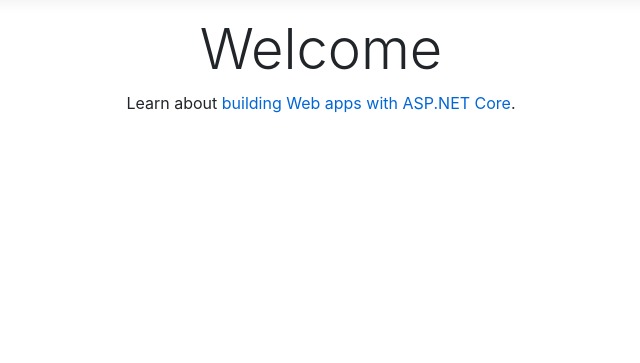
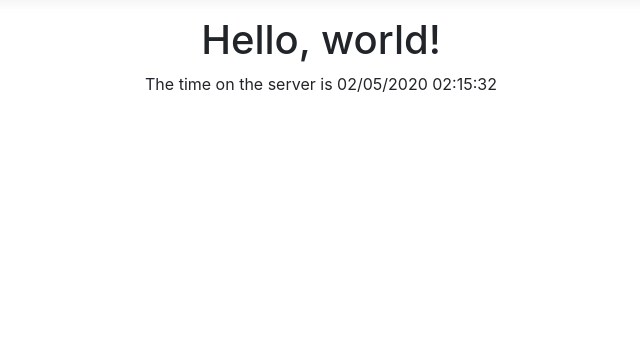
Before and after one commit to PatrickYoussef/SOEN341Project, an ASP.NET Core app: page / in a window 1280 px wide. Shown: the part 57-420 px from the top of the page, without its empty margins (319-959 px from the left). Run offline with ASP.NET Core 8, Linux system fonts and the light colour scheme.

```diff
--- a/StockHut/StockHut/Pages/Index.cshtml
+++ b/StockHut/StockHut/Pages/Index.cshtml
@@ -4,7 +4,7 @@
     ViewData["Title"] = "Home page";
 }
 
-<div class="text-center">
-    <h1 class="display-4">Welcome</h1>
-    <p>Learn about <a href="https://docs.microsoft.com/aspnet/core">building Web apps with ASP.NET Core</a>.</p>
-</div>
+    <div class="text-center">
+        <h1>Hello, world!</h1>
+        <p>The time on the server is @DateTime.Now</p>
+    </div>
```
Also changed, not shown: StockHut/StockHut/StockHut.csproj, 15 other files.
